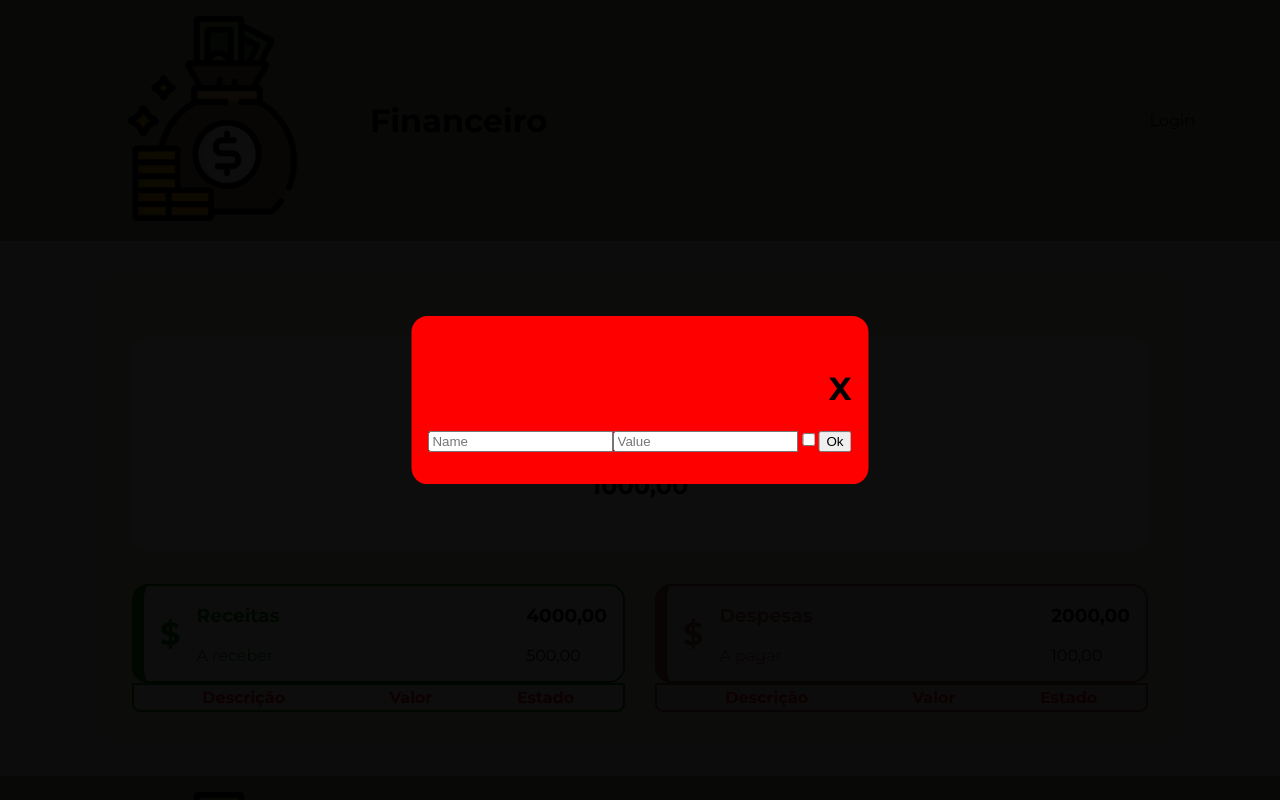
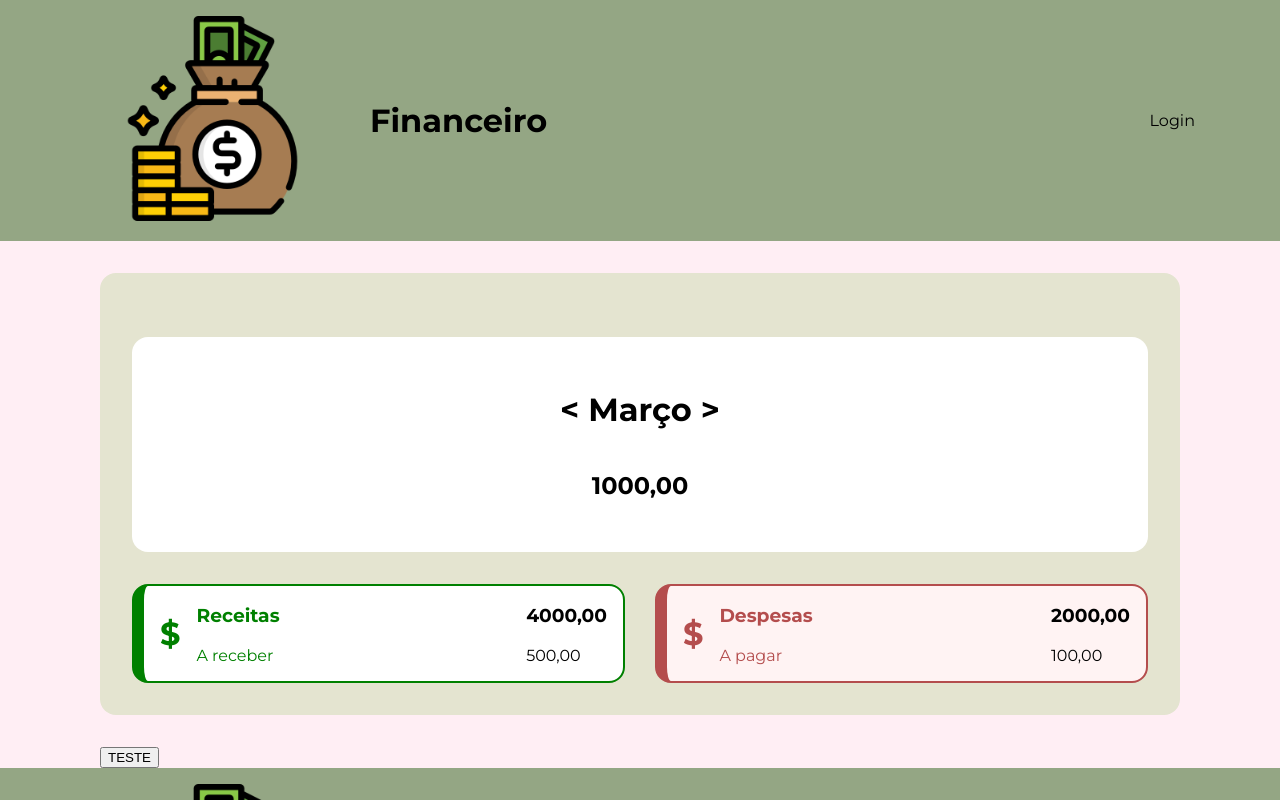
Before and after one commit to pedroquintao/financeiro, a React (Create React App) app: page /new-control in a window 1280 px wide. Shown: the top 800 px of the page. Built offline with nearby package versions, Linux system fonts and the light colour scheme.

Commit message:
Avanços no Modal: está bem posicionado no centro da página, com melhor estilização, e quando o botão X é clicado, ou quando há um clique na parte externa do modal, ele fechará

```diff
--- a/src/App.jsx
+++ b/src/App.jsx
@@ -3,14 +3,17 @@ import { GlobalStyles } from './components/Global/GlobalStyles'
 import { Theme } from './components/Theme/Theme'
 import { router } from './router/router'
 import { TableContextProvider } from './context/TableContext'
+import { ModalContextProvider } from './context/ModalContext'
 
 function App() {
 
   return (
     <Theme>
       <TableContextProvider>
+      <ModalContextProvider>
         <GlobalStyles />
         <RouterProvider router={router} />
+      </ModalContextProvider>
       </TableContextProvider>
     </Theme>
   )
--- a/src/components/Modal/Modal.jsx
+++ b/src/components/Modal/Modal.jsx
@@ -1,6 +1,8 @@
 import styled from "@emotion/styled";
 import { Card } from "../Card/Card";
 import { Row, Col, Container } from "react-grid-system";
+import { useContext } from "react";
+import { ModalContext } from "../../context/ModalContext";
 
 const StyledBackground = styled.div`
     position: fixed;
@@ -10,6 +12,9 @@ const StyledBackground = styled.div`
     height: 100vh;
     width: 100vw;
     background-color: rgba(0, 0, 0, 0.95);
+    &:hover {
+        background-color: #1f0000e1;
+    }
 `
 
 const StyledCard = styled.div`
@@ -20,16 +25,29 @@ const StyledCard = styled.div`
     transform: translate(-50%, -50%);
 `
 
+const StyledCloseButton = styled.div`
+    color: ${props => props.theme.colors.dark.c};
+    font-size: 5rem;
+    &:hover {
+        color: ${props => props.theme.colors.dark.a};
+        cursor: pointer;
+    }
+`
+
 const Modal = ( { children, backgroundColor } ) => {
+
+    const { modalVisibility, setModalVisibility } = useContext(ModalContext)
+
     return (
         <>
-            <Container>
-                <StyledCard>
-                    <Card backgroundColor={backgroundColor}>
-                        <Col>
-                            <Row align="center" justify="end">
-                                <h1>X</h1>
-                            </Row>
+            <Container className="container">
+                <StyledCard className="estilo">
+                    <Card className='card' backgroundColor={backgroundColor}>
+                        <Row style={{position: "absolute", top: '1rem', right: '1rem'}} align="center" justify="end"
+                                >
+                            <StyledCloseButton onClick={() => setModalVisibility(!modalVisibility)}>&times;</StyledCloseButton>
+                        </Row>
+                        <Col style={{marginTop: '2rem'}} lg={12} md={12} sm={12} className="coluna">
                             <Row>
                                 { children }
                             </Row>
@@ -37,8 +55,7 @@ const Modal = ( { children, backgroundColor } ) => {
                     </Card>
                 </StyledCard>
             </Container>
-            <StyledBackground>
-            </StyledBackground>
+            <StyledBackground onClick={() => setModalVisibility(!modalVisibility)} />
         </>
     )
 }
--- a/src/components/ResumeCard/ResumeCard.jsx
+++ b/src/components/ResumeCard/ResumeCard.jsx
@@ -8,7 +8,10 @@ const StyledCard = styled.div`
     background-color: ${props => props.colorHandler('background')};
     border: 2px solid ${props => props.colorHandler('border')};
     border-left: 12px solid ${props => props.colorHandler('border')};;
-    border-radius: ${props => props.theme.spacing.s};
+    border-radius: ${props => props.tableVisibility ?
+                  `${props.theme.spacing.s} ${props.theme.spacing.s} 0 0` :
+                     props.theme.spacing.s
+                  };
     padding: 0 ${props => props.theme.spacing.s};
 
     &:hover {
@@ -26,12 +29,15 @@ const StyledTitle = styled.div`
 
 const ResumeCard = ({ resourcesType }) => {
 
-    const { colorHandler } = useContext(TableContext)
+    const { colorHandler, tableVisibility, toggleTableVisibility } = useContext(TableContext)
 
     return (
         <>
-            <StyledCard resourcesType={resourcesType}
-                        colorHandler={colorHandler}>
+            <StyledCard onClick={() => toggleTableVisibility()}
+                        resourcesType={resourcesType}
+                        colorHandler={colorHandler}
+                        tableVisibility={tableVisibility}>
+
                 <StyledTitle resourcesType={resourcesType}
                              colorHandler={colorHandler}>
                     <h1>$</h1>
--- a/src/components/Table/Table.jsx
+++ b/src/components/Table/Table.jsx
@@ -9,30 +9,31 @@ const StyledTable = styled.table`
     width: 100%;
     border: 2px solid ${props => props.colorHandler('border')};
     border-radius: 0 0 ${props => props.theme.spacing.xs} ${props => props.theme.spacing.xs};
-`
-const StyledTh = styled.th`
-    color: red;
+    /* border-left: 12px solid ${props => props.colorHandler('border')}; */
 `
 
+const StyledTr = styled.tr`
+    color: ${props => props.colorHandler('border')};
+`
 const StyledTd = styled.td`
     border-top: 2px solid ${props => props.colorHandler('border')};
     text-align: center;
 `
 const Table = ({ resourcesType }) => {
 
-    const { table, setTable, colorHandler } = useContext(TableContext)
+    const { table, setTable, colorHandler, tableVisibility } = useContext(TableContext)
 
     return (
         <>
             <StyledTable resourcesType={resourcesType}
                          colorHandler={colorHandler}>
                 <thead>
-                    <tr resourcesType={resourcesType}
+                    <StyledTr resourcesType={resourcesType}
                         colorHandler={colorHandler}>
-                        <StyledTh>Descrição</StyledTh>
-                        <StyledTh>Valor</StyledTh>
-                        <StyledTh>Estado</StyledTh>
-                    </tr>
+                        <th>Descrição</th>
+                        <th>Valor</th>
+                        <th>Estado</th>
+                    </StyledTr>
                 </thead>
                 <tbody>
                     {table.map((row, index) => (
--- a/src/components/Theme/Theme.jsx
+++ b/src/components/Theme/Theme.jsx
@@ -8,11 +8,13 @@ const theme = {
         dark: {
             a: '#94A684',
             b: '#AEC3AE',
+            c: '#bdbdbd'
         },
 
         neutral: {
             a: '#E4E4D0',
-            b: '#FFEEF4'
+            b: '#FFEEF4',
+            c: '#FFFBEE'
         }
     },
 
--- /dev/null
+++ b/src/context/ModalContext.jsx
@@ -0,0 +1,18 @@
+import { createContext, useState } from "react";
+
+export const ModalContext = createContext(null);
+
+export const ModalContextProvider = ( { children } ) => {
+
+    const [modalVisibility, setModalVisibility] = useState()
+
+    const toggleModalVisibility = () => {setModalVisibility(!modalVisibility)}
+
+    const context = { modalVisibility, setModalVisibility, toggleModalVisibility }
+
+    return (
+        <ModalContext.Provider value={context}>
+            { children }
+        </ModalContext.Provider>
+    )
+}
--- a/src/context/TableContext.jsx
+++ b/src/context/TableContext.jsx
@@ -11,7 +11,8 @@ export const TableContextProvider = ({ children }) => {
     const [itemStatus, setItemStatus] = useState()
 
     const addItem = (name, value, status) => {setTable([...table, {name, value, status}])}
-    const toggleTableVIsibility = () => {setTableVisibility(!tableVisibility)}
+    const toggleTableVisibility = () => {setTableVisibility(!tableVisibility); console.log('tableVisibility= ', tableVisibility)}
+
     const colorHandler = (handlerType) => {
         switch(handlerType) {
             case 'border':
@@ -43,7 +44,7 @@ export const TableContextProvider = ({ children }) => {
                 itemStatus,
                 setTable,
                 setTableVisibility,
-                toggleTableVIsibility,
+                toggleTableVisibility,
                 seItemName,
                 setItemValue,
                 setItemStatus,
--- a/src/pages/NewControl.jsx
+++ b/src/pages/NewControl.jsx
@@ -8,10 +8,12 @@ import { InputsTest } from "../components/InputsTest/InputsTest"
 import { TableContext } from "../context/TableContext"
 import { useContext } from "react"
 import Modal from "../components/Modal/Modal"
+import { ModalContext } from "../context/ModalContext"
 
 const NewControl = () => {
 
-    const { tableVisibility, toggleTableVIsibility } = useContext(TableContext)
+    const { tableVisibility, toggleTableVisibility} = useContext(TableContext)
+    const { modalVisibility, setModalVisibility, toggleModalVisibility } = useContext(ModalContext)
 
     return (
     <Container>
@@ -28,17 +30,24 @@ const NewControl = () => {
         <Row>
             <Col>
                 <ResumeCard resourcesType={'revenue'}/>
+                {tableVisibility &&
                     <Table resourcesType={'revenue'}/>
+                }
             </Col>
             <Col>
                 <ResumeCard resourcesType={'expense'}/>
+                {tableVisibility &&
                     <Table resourcesType={'expense'}/>
+                }
             </Col>
         </Row>
         </Card>
-        <Modal backgroundColor="#F00">
+        {modalVisibility &&
+            <Modal backgroundColor={props => props.theme.colors.neutral.c}>
                 <InputsTest />
             </Modal>
+            }
+        <button onClick={() => toggleModalVisibility()}>TESTE</button>
     </Container>
     )
 }
```
Lines whose indentation alone changed are shown as unchanged.
